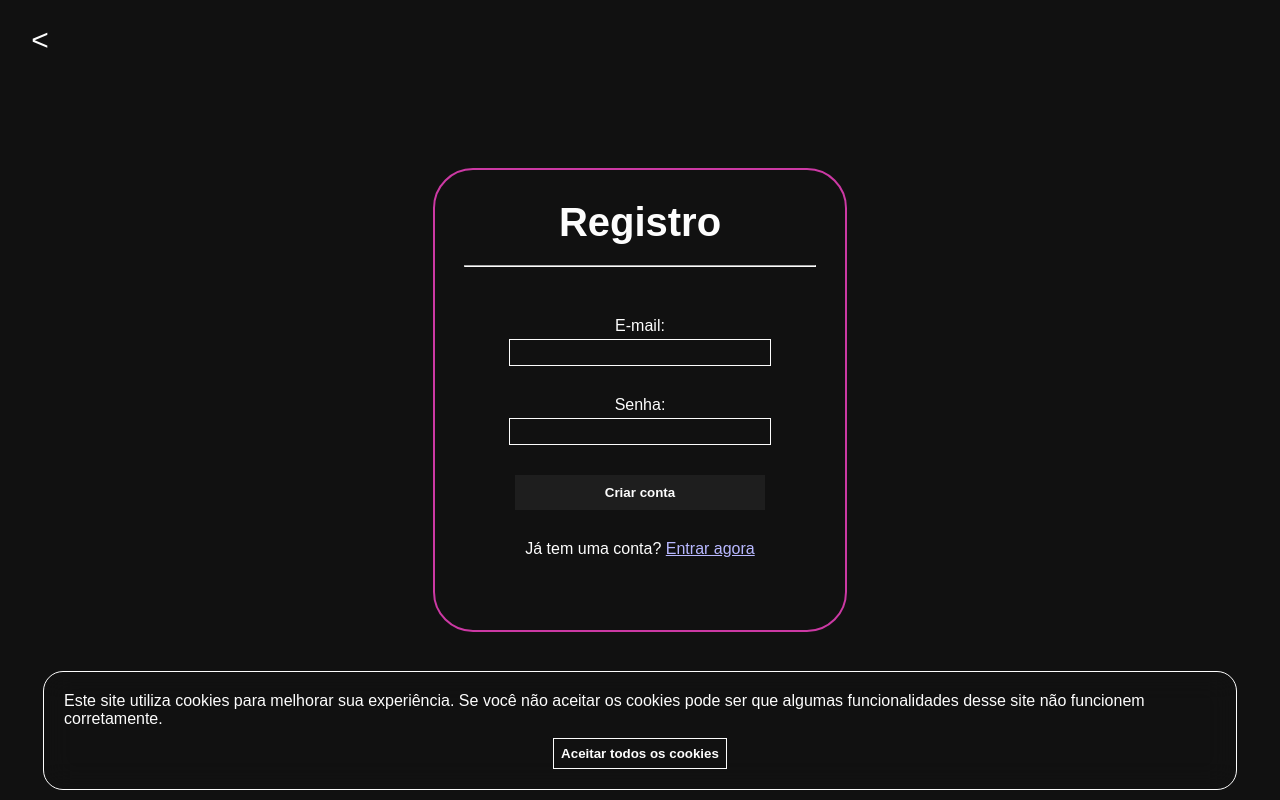
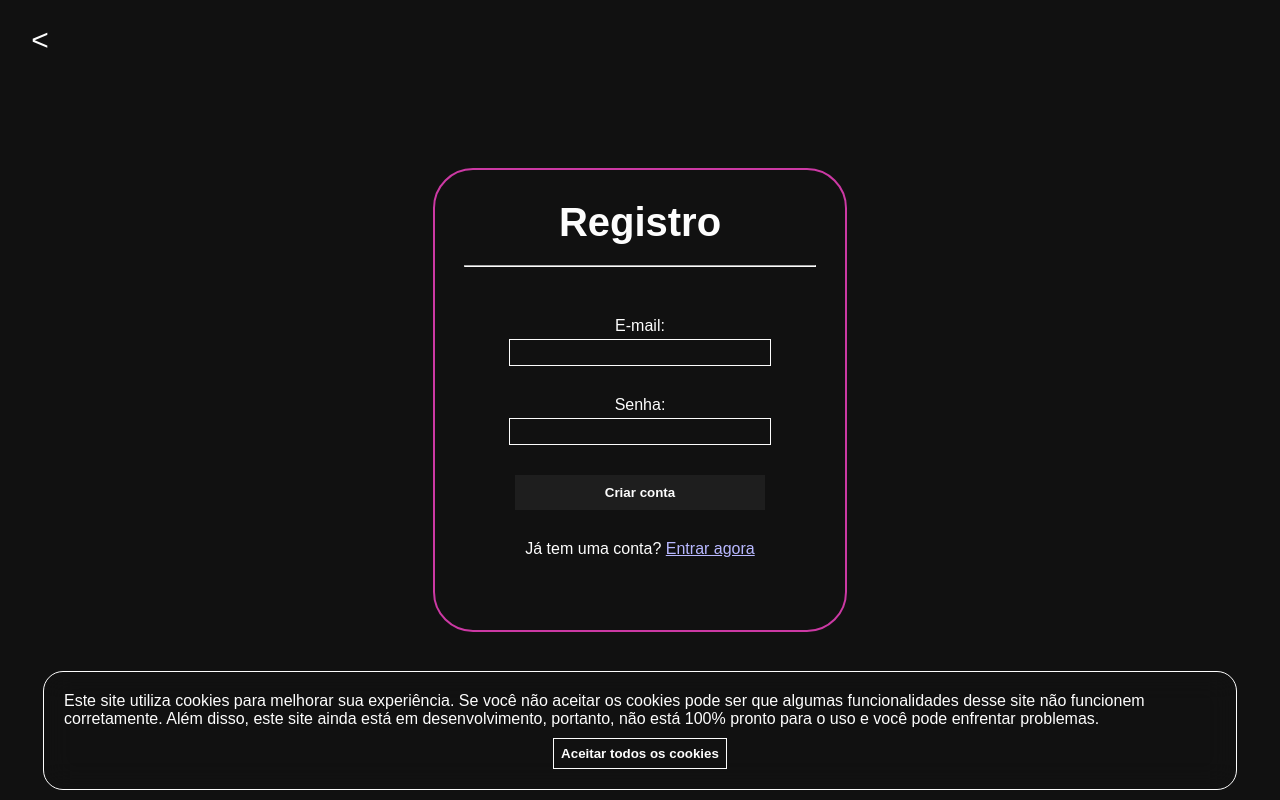
Before and after one commit to igorOliveira-dev/Mind, a React (Vite) app: page /#/register in a window 1280 px wide. Built offline with nearby package versions, Linux system fonts and the light colour scheme; no server answers.

Commit message:
adicionando a informação de que o site nao esta pronto para uso

```diff
--- a/src/CookieBanner.jsx
+++ b/src/CookieBanner.jsx
@@ -14,7 +14,7 @@ function CookieBanner() {
   return (
     showBanner && (
       <div className='cookieBanner'>
-        Este site utiliza cookies para melhorar sua experiência. Se você não aceitar os cookies pode ser que algumas funcionalidades desse site não funcionem corretamente.
+        Este site utiliza cookies para melhorar sua experiência. Se você não aceitar os cookies pode ser que algumas funcionalidades desse site não funcionem corretamente. Além disso, este site ainda está em desenvolvimento, portanto, não está 100% pronto para o uso e você pode enfrentar problemas.
         <button onClick={acceptCookies} className='btnAceptCookies'>Aceitar todos os cookies</button>
       </div>
     )
--- a/src/routes/authentication/Register.jsx
+++ b/src/routes/authentication/Register.jsx
@@ -42,7 +42,7 @@ const Register = () => {
           } else {
             alert('Aconteceu algum problema ao criar a sua conta, caso você não consiga resolver, entre em contato com o suporte do Mind')
           }
-      }
+        }
       };
 
   return (
```
